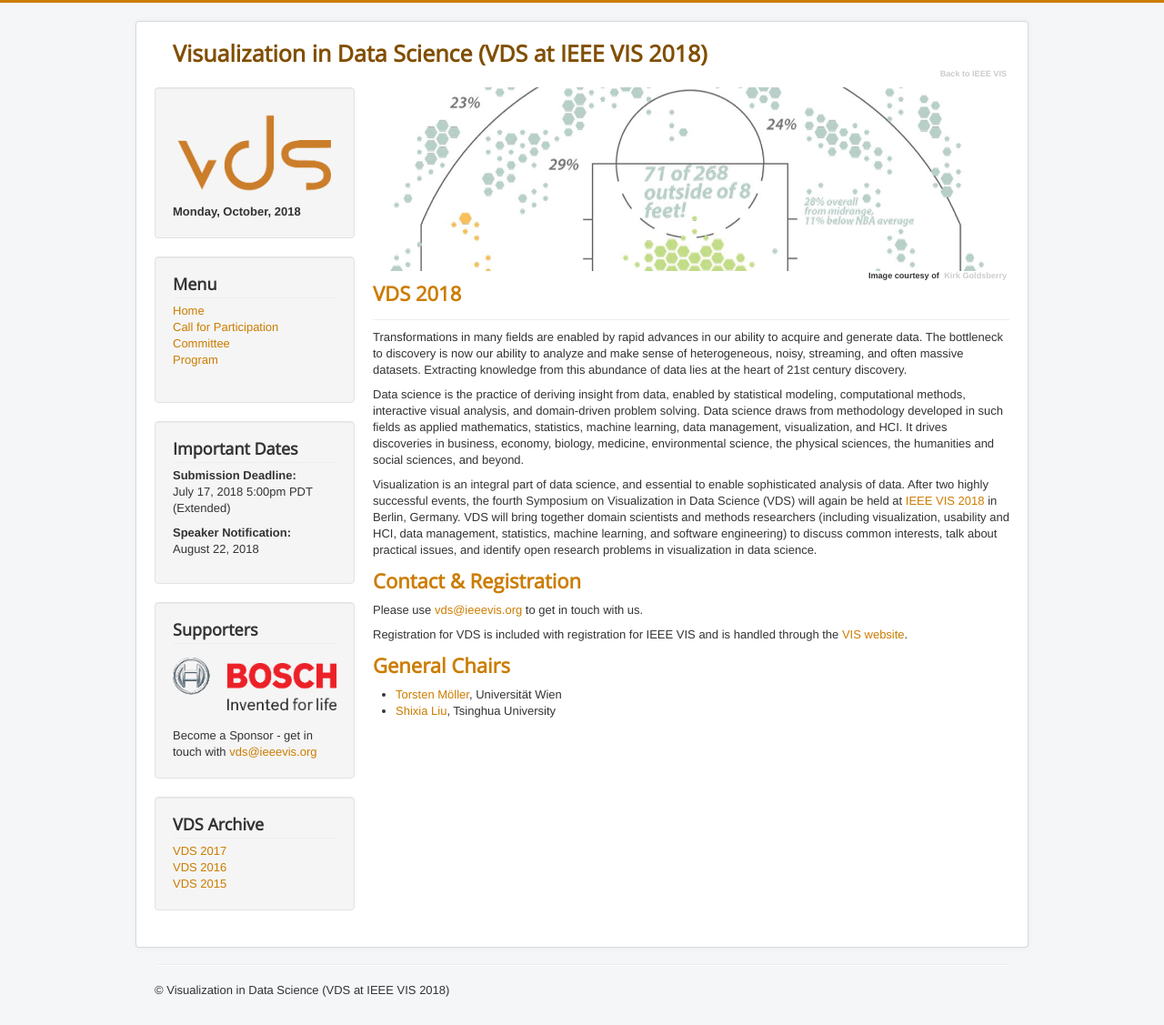
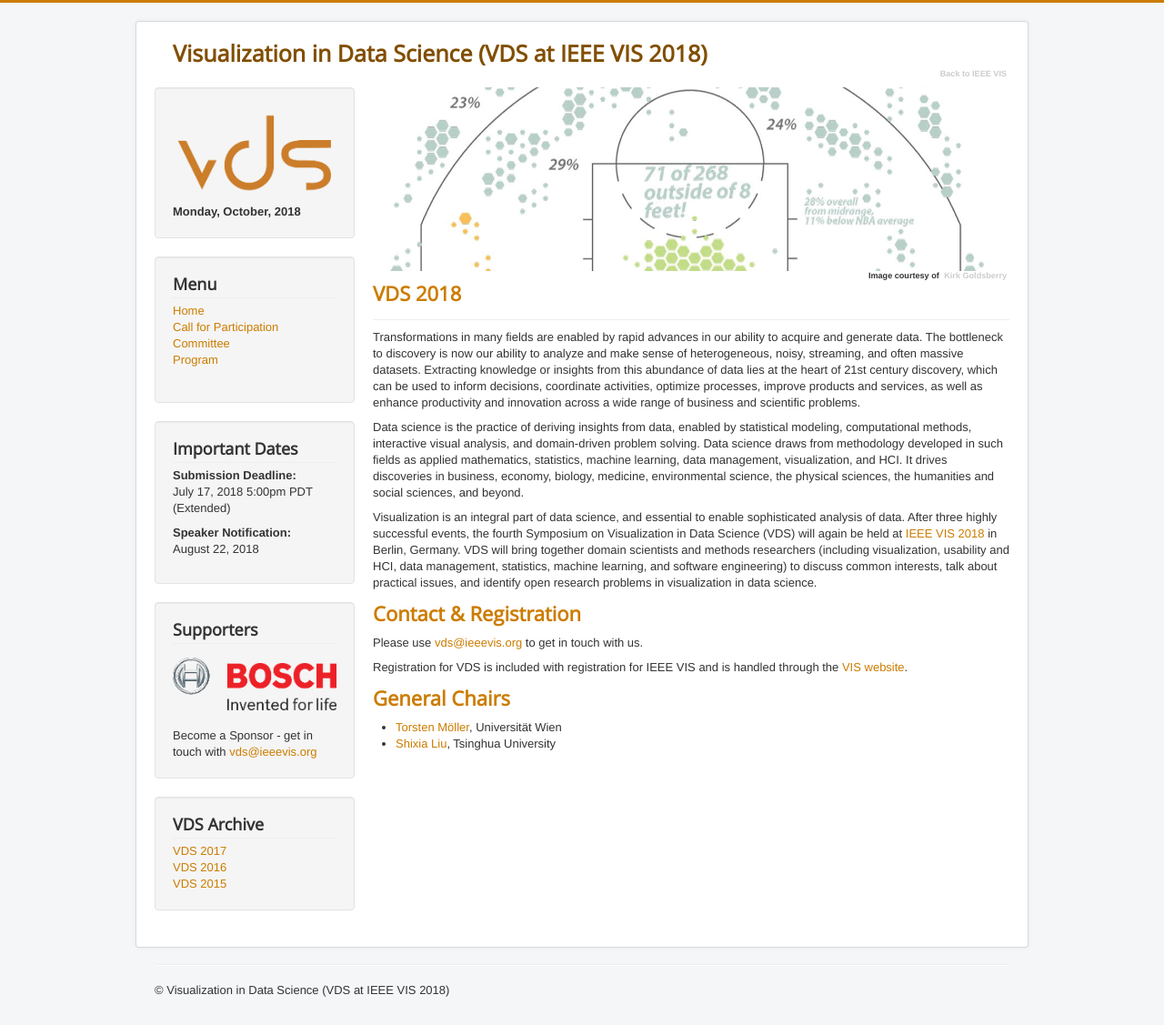
Before and after one commit to visualdatascience/2018, a Jekyll site: the page built from index.md, in a window 1280 px wide. Shown: the whole page at 91% size. Built offline with Jekyll 4.4.1, drawn with Linux system fonts in a browser that asks for light colours.

Commit message:
update the statement

```diff
--- a/index.md
+++ b/index.md
@@ -2,13 +2,12 @@
 layout: home
 title: VDS 2018
 ---
+Transformations in many fields are enabled by rapid advances in our ability to acquire and generate data. The bottleneck to discovery is now our ability to analyze and make sense of heterogeneous, noisy, streaming, and often massive datasets. Extracting knowledge or insights from this abundance of data lies at the heart of 21st century discovery, which can be used to inform decisions, coordinate activities, optimize processes, improve products and services, as well as enhance productivity and innovation across a wide range of business and scientific problems.
 
+Data science is the practice of deriving insights from data, enabled by statistical modeling, computational methods, interactive visual analysis, and domain-driven problem solving. Data science draws from methodology developed in such fields as applied mathematics, statistics, machine learning, data management, visualization, and HCI. It drives discoveries in business, economy, biology, medicine, environmental science, the physical sciences, the humanities and social sciences, and beyond.
 
-Transformations in many fields are enabled by rapid advances in our ability to acquire and generate data. The bottleneck to discovery is now our ability to analyze and make sense of heterogeneous, noisy, streaming, and often massive datasets. Extracting knowledge from this abundance of data lies at the heart of 21st century discovery.
+Visualization is an integral part of data science, and essential to enable sophisticated analysis of data. After three highly successful events, the fourth Symposium on Visualization in Data Science (VDS) will again be held at [IEEE VIS 2018](http://ieeevis.org) in Berlin, Germany. VDS will bring together domain scientists and methods researchers (including visualization, usability and HCI, data management, statistics, machine learning, and software engineering) to discuss common interests, talk about practical issues, and identify open research problems in visualization in data science.
 
-Data science is the practice of deriving insight from data, enabled by statistical modeling, computational methods, interactive visual analysis, and domain-driven problem solving. Data science draws from methodology developed in such fields as applied mathematics, statistics, machine learning, data management, visualization, and HCI. It drives discoveries in business, economy, biology, medicine, environmental science, the physical sciences, the humanities and social sciences, and beyond.
-
-Visualization is an integral part of data science, and essential to enable sophisticated analysis of data. After two highly successful events, the fourth Symposium on Visualization in Data Science (VDS) will again be held at [IEEE VIS 2018](http://ieeevis.org) in Berlin, Germany. VDS will bring together domain scientists and methods researchers (including visualization, usability and HCI, data management, statistics, machine learning, and software engineering) to discuss common interests, talk about practical issues, and identify open research problems in visualization in data science.
 
 ## Contact & Registration
 
```
